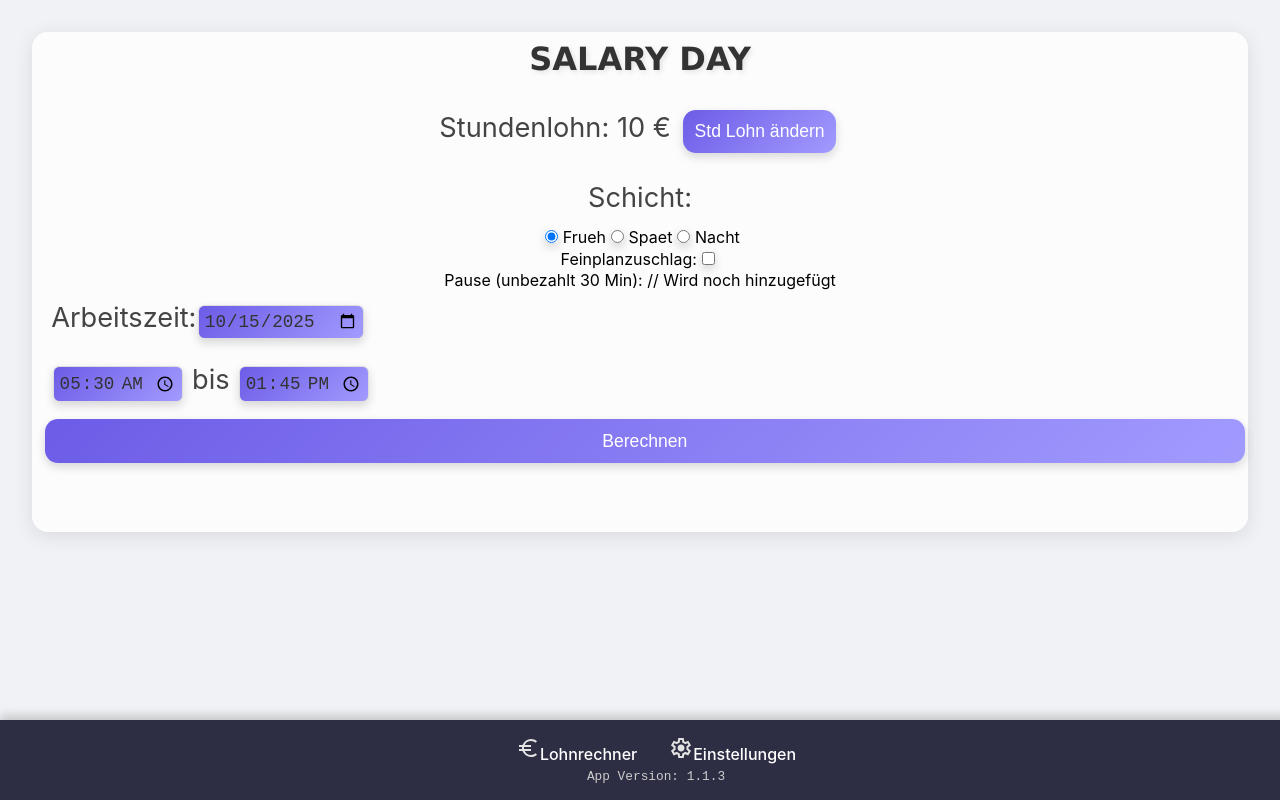
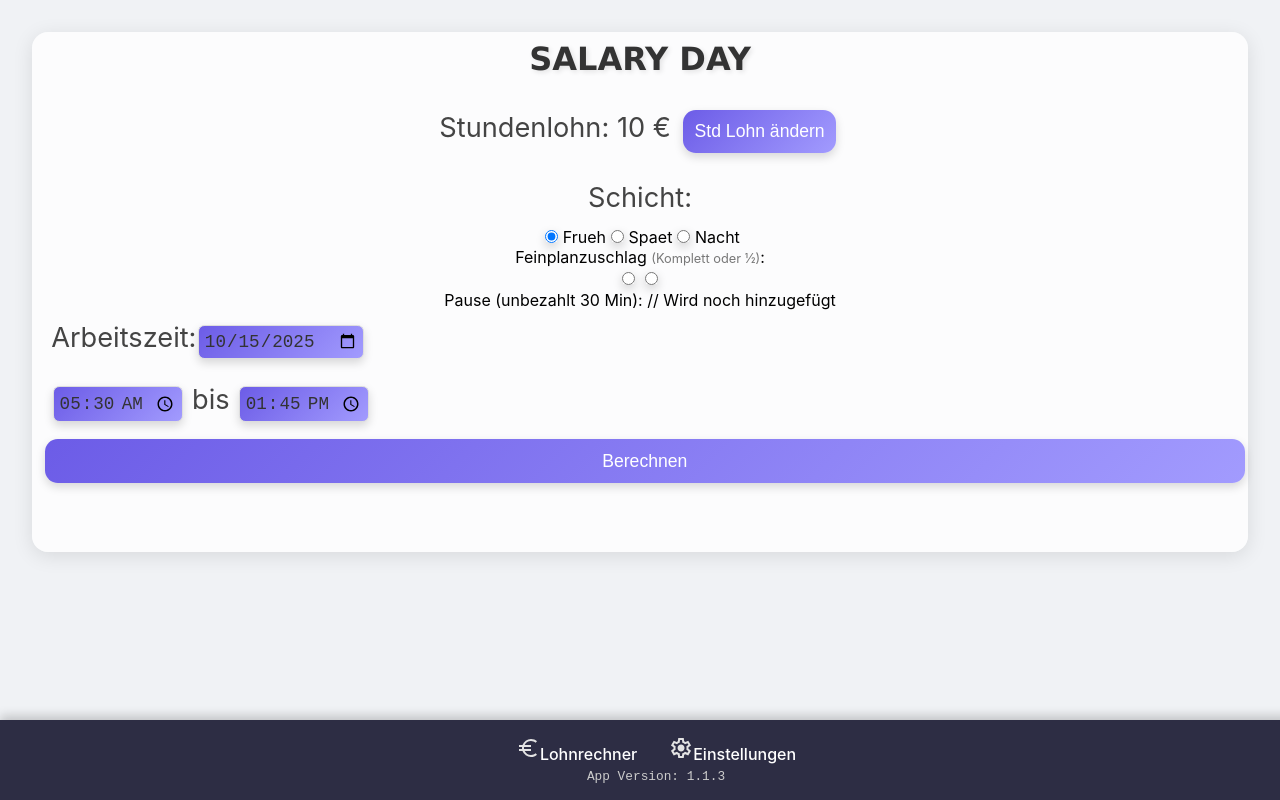
Before and after one commit to Burnxp/salarayToday, a React (Vite) app: page / in a window 1280 px wide. Built offline with nearby package versions, Linux system fonts and the light colour scheme; no server answers.

Commit message:
save changes

```diff
--- a/src/index.css
+++ b/src/index.css
@@ -172,3 +172,8 @@ button:active {
     color: #333;
     font-size: 1.1rem;
     padding: 0.5rem;  }
+
+    .smal {
+      font-size: 0.8rem;
+      color: #777;
+    }
--- a/src/logik.jsx
+++ b/src/logik.jsx
@@ -35,6 +35,8 @@ export function Rechner({ stdLohn, sonntagszuschlag, feiertagszuschlag, nachtzus
   const [result, setResult] = useState(null);
 
   const feinPlanRef = useRef(null);
+  const feinPlanRefHalf = useRef(null);
+  // const pause = useRef(null); // Wird noch hinzugefügt
 
   const zeiten = {
     frueh: { start: "05:30", ende: "13:45" },
@@ -122,6 +124,10 @@ if (feinPlanRef.current?.checked) {
   feinPlanZuschlag = parseFloat(feinplanzuschlag || 0);
   gesamtLohn += feinPlanZuschlag;
 }
+if (feinPlanRefHalf.current?.checked) {
+  feinPlanZuschlag = (parseFloat(feinplanzuschlag || 0)) / 2;
+  gesamtLohn += feinPlanZuschlag;
+}
     const gesamtZuschlaege =
     sonntagsZuschlag + feiertagsZuschlag + nachtZuschlag + feinPlanZuschlag;
     const newResult = {
@@ -156,8 +162,9 @@ if (feinPlanRef.current?.checked) {
 
       <div className="feinplanzuschlag">
         <label>
-          Feinplanzuschlag:
-          <input type="checkbox" ref={feinPlanRef} />
+          Feinplanzuschlag <span className="smal">(Komplett oder &frac12;)</span>: <br />
+          <input name="feinPlan" type="radio" ref={feinPlanRef} />
+          <input name="feinPlan" type="radio" ref={feinPlanRefHalf} />
         </label>
       </div>
             <div className="pause">
```
